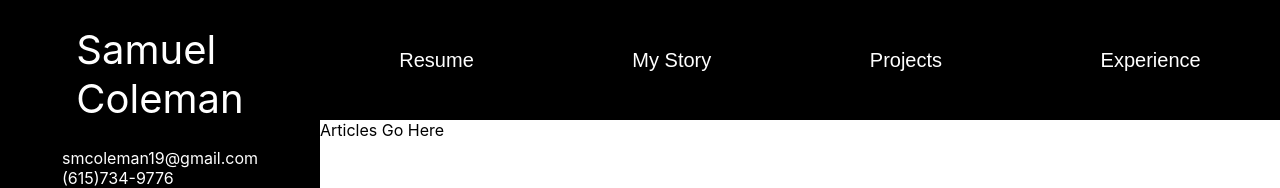
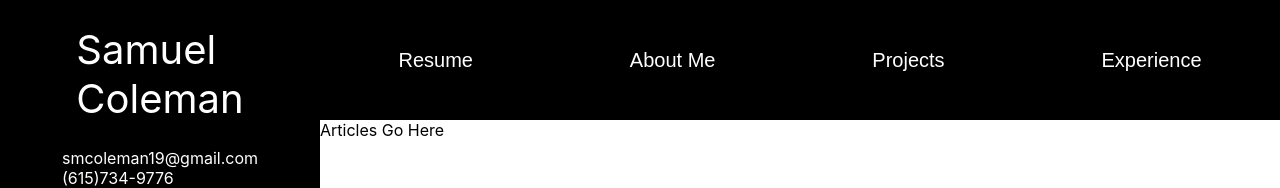
Before and after one commit to SamuelColeman/personal-website, a React (Create React App) app: page / in a window 1280 px wide. Shown: the top 188 px of the page. Built offline with nearby package versions, Linux system fonts and the light colour scheme.

Commit message:
Add component files for each article

```diff
--- a/src/components/Navigation/Navigation.js
+++ b/src/components/Navigation/Navigation.js
@@ -6,7 +6,7 @@ export default class Navigation extends Component {
 		return (
 			<div className="navigation">
 				<button className="nav-btn">Resume</button>
-				<button className="nav-btn">My Story</button>
+				<button className="nav-btn">About Me</button>
 				<button className="nav-btn">Projects</button>
 				<button className="nav-btn">Experience</button>
 			</div>
```
Also changed, not shown: src/components/AboutMe/AboutMe.css (added), src/components/AboutMe/AboutMe.js (added), src/components/Experience/Experience.css (added), src/components/Experience/Experience.js (added), src/components/Projects/Projects.css (added), src/components/Projects/Projects.js (added), src/components/Resume/Resume.css (added), src/components/Resume/Resume.js (added).
